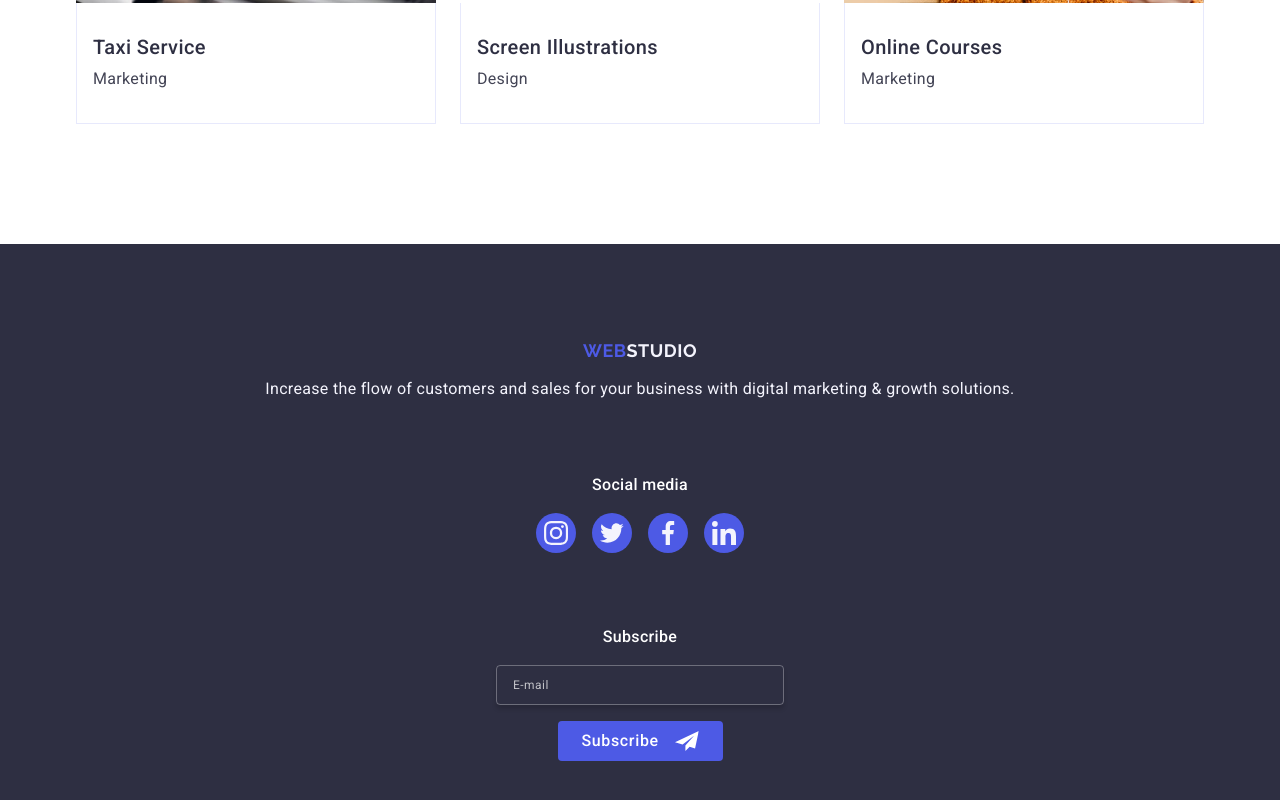
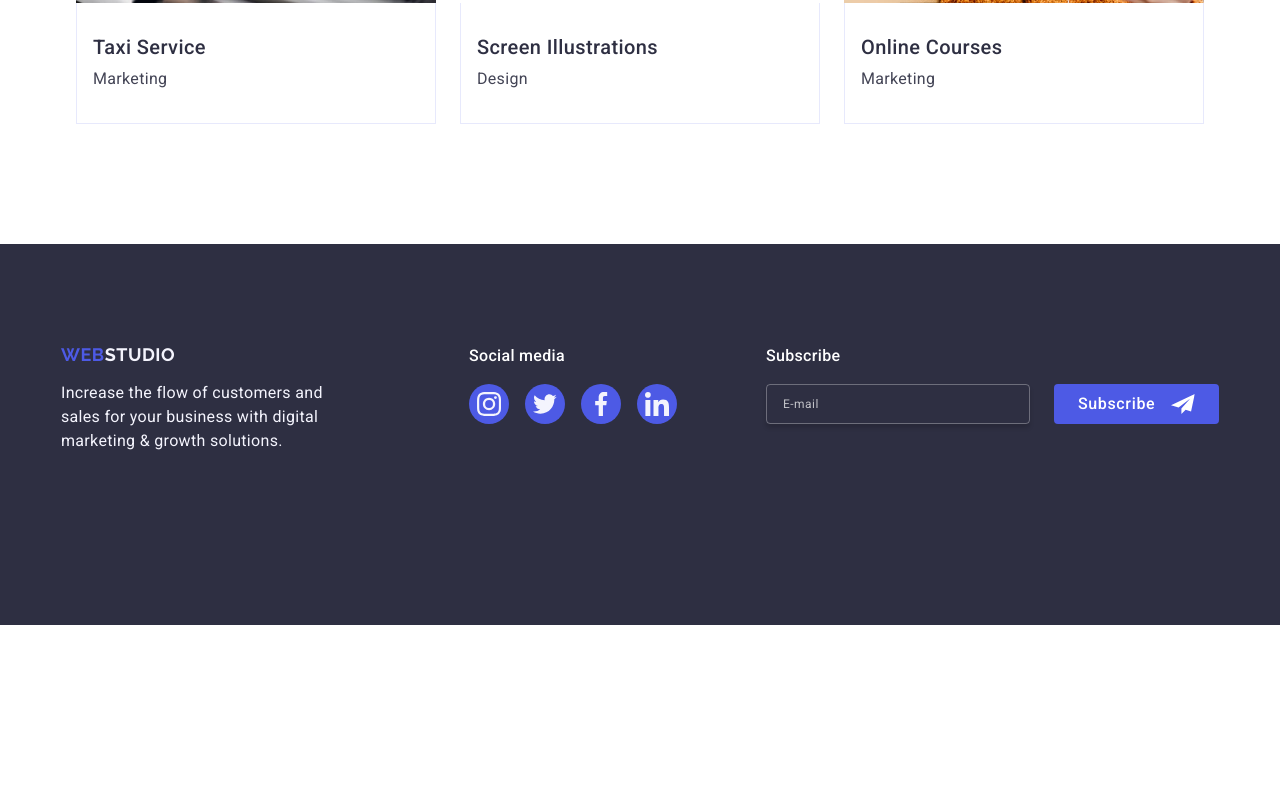
Before and after one commit to byOlexandra/goit-markup-hw-06, a plain HTML site: page index.html in a window 1280 px wide. Shown: the part 2867-3667 px from the top of the page. After the commit the page ends 3492 px from the top, so only its background shows below. Drawn offline with nearby package versions, Linux system fonts and the light colour scheme.

Commit message:
modified

```diff
--- a/css/styles-old.css
+++ b/css/styles-old.css
@@ -1,30 +1,17 @@
 /* bottom */
 
-.footer {
-    padding: 100px 0;
-}
-.footer-container {
-    display: flex;
-    align-items: baseline;
-}
 
-.bottom-text {
-    max-width: 264px;
-}
 
-.socials-footer {
-    margin-left: 120px;
-}
+
+
+
 
 .social-meadia-text {
     margin-bottom: 16px;
 }
 
 /* subscribe-section-form */
-.subscribe-box {
-    max-width: 600px;
-    margin-left: auto;
-}
+
 
 .subs-text {
     margin-bottom: 16px;
@@ -35,9 +22,7 @@
     gap: 24px;
 }
 
-.subscribe-input {
-    width: 264px;
-}
+
 
 .subscribe-btn {
     min-width: 165px;
--- a/css/styles.css
+++ b/css/styles.css
@@ -930,3 +930,73 @@ input::placeholder {
     margin-left: 16px;
     fill: #FFFFFF;
 }
+
+/* footer section tablet */
+
+@media screen and (min-width: 768px) {
+    .footer-container {
+        display: flex;
+        flex-wrap: wrap;
+        gap: 24px;
+        row-gap: 72px;
+
+        padding-left: 108px;
+        padding-right: 108px;
+    }
+
+    .footer-first-box {
+        display: block;
+    }
+
+    .bottom-text {
+    max-width: 264px;
+}
+
+.socials-footer {
+    display: block;
+}
+
+.social-meadia-text {
+    margin-bottom: 16px;
+}
+
+.subs-text {
+    align-self: flex-start;
+}
+.subscribe-form {
+    flex-direction: row;
+    gap: 24px;
+}
+
+}
+
+@media screen and (min-width: 1158px) {
+    .footer {
+    padding: 100px 0;
+}
+
+.footer-container {
+    flex-wrap: nowrap;
+    padding: 0;
+}
+
+.socials-footer {
+    margin-left: 120px;
+}
+
+.subscribe-input {
+    max-width: 264px;
+}
+
+
+ .subscribe-box {
+    max-width: 600px;
+    margin-left: auto;
+}
+
+.bottom-text {
+    width: 264px;
+}
+
+
+}
```
Also changed, not shown: index.html (line endings or trailing spaces).
